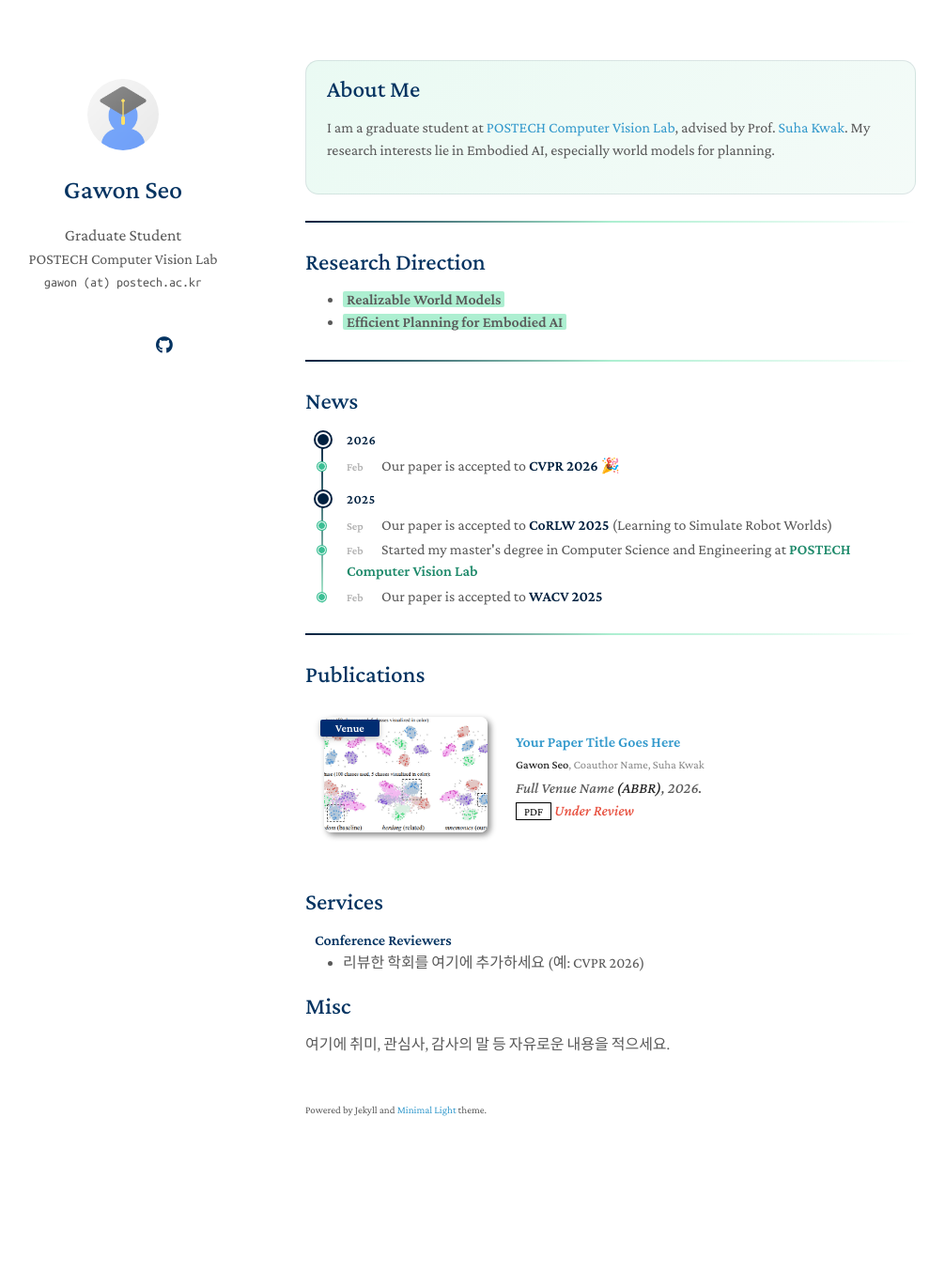
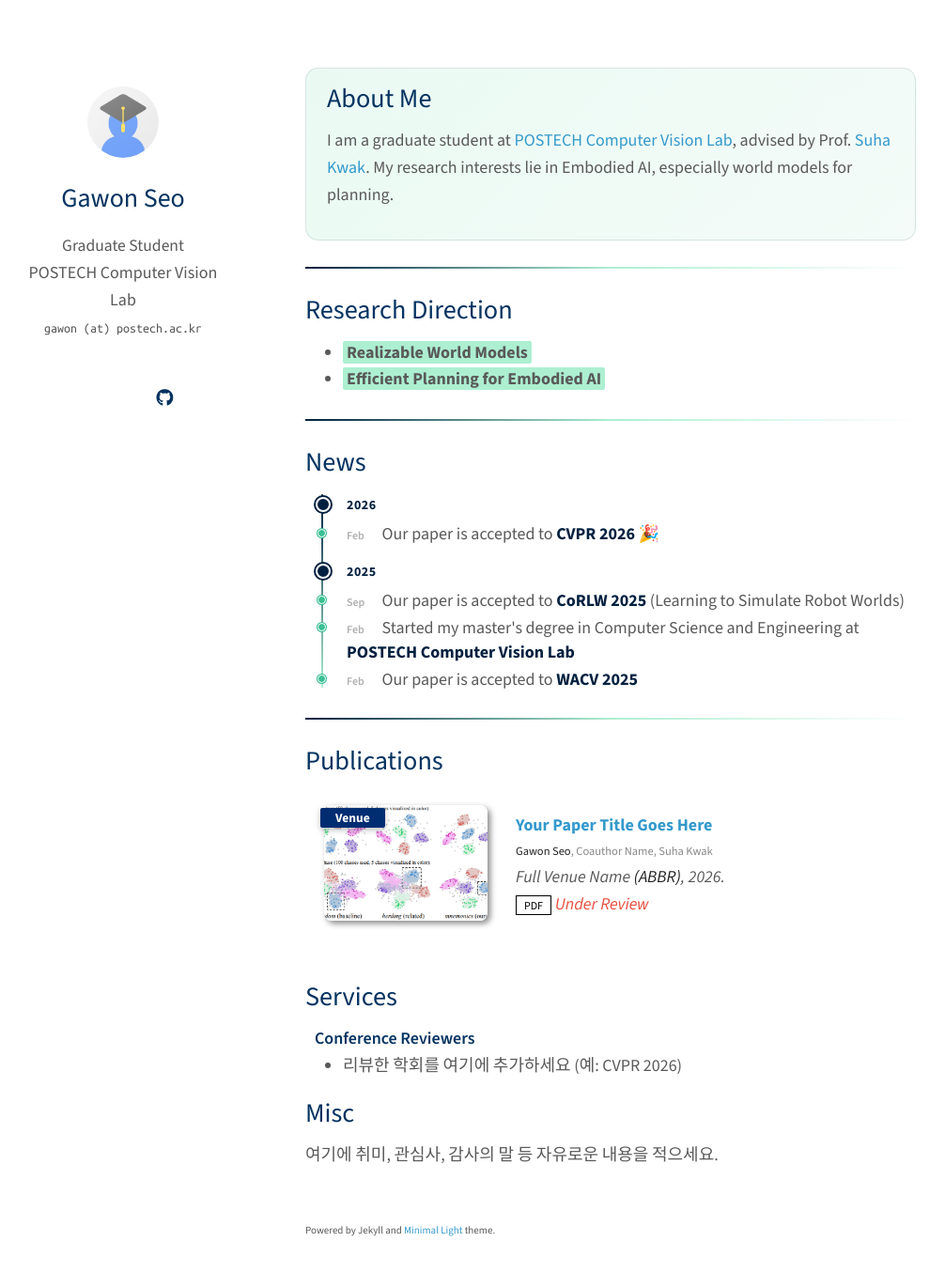
Before and after one commit to gawon1224/gawon1224.github.io, a Jekyll site: the page built from index.md, in a window 1280 px wide and 1391 px high. Shown: the top 1355 px of the window at 94% size, without its empty margins (145-1151 px from the left). Built offline with Jekyll 4.4.1, drawn with Linux system fonts in a browser that asks for light colours; a style sheet for code colours, icons or effects is not loaded.

Commit message:
Unify org accent to navy, switch font to Source Sans 3, bump body size to 18px

```diff
--- a/_sass/minimal-light.scss
+++ b/_sass/minimal-light.scss
@@ -621,7 +621,7 @@ footer {
 
 /* Bold accent for org/lab/company names */
 .text-accent-org {
-  color: #1f8a6b;   /* dark mint/teal, to distinguish from venues */
+  color: #00203F;   /* deep navy — same two-color palette */
   font-weight: bold;
 }
 
@@ -760,7 +760,7 @@ hr {
     color: #ADEFD1;
   }
   .text-accent-org {
-    color: #5fd3aa;
+    color: #ADEFD1;
   }
   hr {
     background: linear-gradient(to right, rgba(173,239,209,0.7), rgba(59,191,148,0.4), transparent);
--- a/assets/css/font.css
+++ b/assets/css/font.css
@@ -1,10 +1,10 @@
-@import url('https://fonts.googleapis.com/css2?family=Crimson+Pro:ital,wght@0,400;0,500;0,600;1,500;1,600&display=swap');
+@import url('https://fonts.googleapis.com/css2?family=Source+Sans+3:ital,wght@0,400;0,500;0,600;0,700;1,400&display=swap');
 @import url('https://fonts.googleapis.com/css2?family=Ubuntu+Mono&display=swap');
 
 body {
   background-color: #fff;
   padding:0px;
-  font: 16.0px/1.5 Crimson Pro, serif;
+  font: 18px/1.6 'Source Sans 3', sans-serif;
   color:#595959;
   font-weight:400;
   margin:0
```
